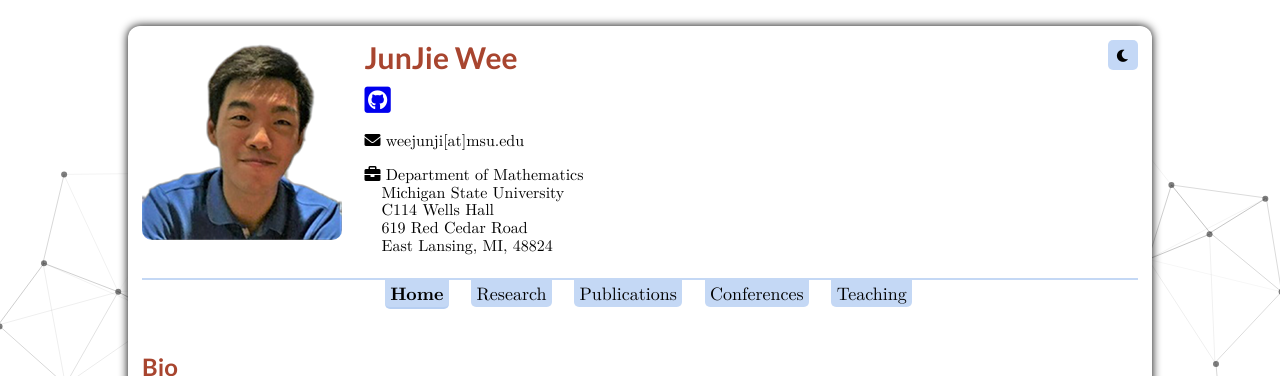
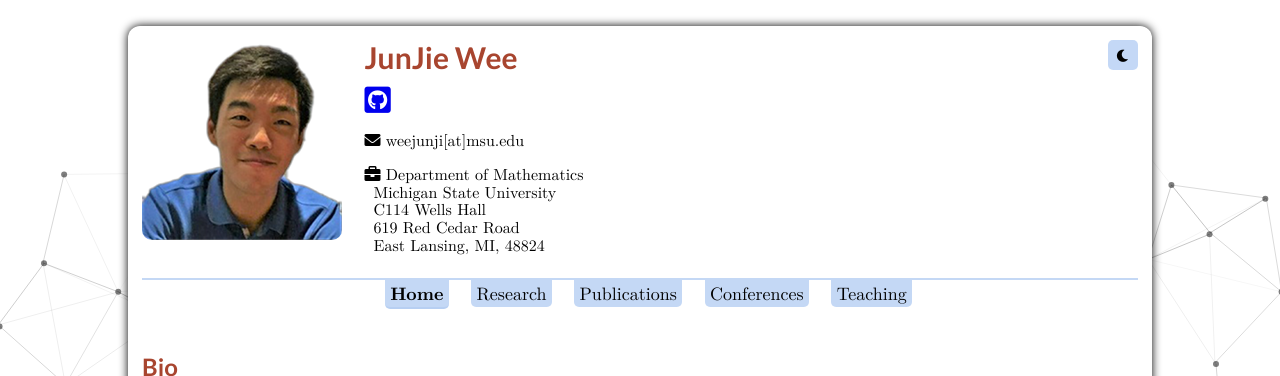
Before and after one commit to junjiewee/junjiewee.github.io, a Jekyll site: the page built from index.html, in a window 1280 px wide. Shown: the top 376 px of the page. Built offline with Jekyll 4.4.1, drawn with Linux system fonts in a browser that asks for light colours; nearby versions of some CDN libraries; a style sheet for code colours, icons or effects is not loaded.

Commit message:
Fix address-line indentation and tablet-width photo/contact layout
- header.html: margin-left:9 (missing unit) on 4 address lines was
  invalid CSS and silently ignored, falling back to a mismatched
  17px indent instead of the intended smaller one. Fixed to 9px.
- style.css: the side-by-side photo+contact layout only had room down
  to roughly a 500px-wide card, but stacked to the mobile layout only
  at 540px - a gap verified by measurement to start wrapping/misaligning
  around a 580px viewport. Added a 541-700px tier that shrinks the
  photo to 130px (from 200px) to keep the side-by-side layout usable
  further down, before falling back to the existing stacked layout
  at 540px.

```diff
--- a/_includes/header.html
+++ b/_includes/header.html
@@ -23,13 +23,13 @@
                                 <ul>
                                 <li style="font-size: 16px;margin-left:0;list-style-type: none;">
                                   <i class="fas fa-briefcase"></i> Department of Mathematics</li>
-                                  <li style="font-size: 16px;margin-left:9;list-style-type: none;">
+                                  <li style="font-size: 16px;margin-left:9px;list-style-type: none;">
                                     Michigan State University</li>
-                                    <li style="font-size: 16px;margin-left:9;list-style-type: none;">
+                                    <li style="font-size: 16px;margin-left:9px;list-style-type: none;">
                                       C114 Wells Hall</li>
-                                    <li style="font-size: 16px;margin-left:9;list-style-type: none;">
+                                    <li style="font-size: 16px;margin-left:9px;list-style-type: none;">
                                       619 Red Cedar Road</li>
-                                      <li style="font-size: 16px;margin-left:9;list-style-type: none;">
+                                      <li style="font-size: 16px;margin-left:9px;list-style-type: none;">
                                         East Lansing, MI, 48824</li>
                                 </ul>
                             </td>
--- a/css/style.css
+++ b/css/style.css
@@ -203,6 +203,21 @@
 
 @media(min-width:768px){
   .tight {display:none;}
+}
+
+/* The photo/contact-info block goes side-by-side (floated 200px photo +
+   text wrapping beside it) above 540px, but that only has room to breathe
+   down to roughly a 500px-wide card - measured actual wrapping starting
+   around a 580px viewport (464px card), well before the 540px point where
+   it switches to the fully-stacked mobile layout below. Rather than jump
+   straight to stacked/centered for this whole tablet range, shrink the
+   photo so the side-by-side layout keeps working with more room for text. */
+@media screen and (max-width: 700px) and (min-width: 541px) {
+  .container #profpicdiv{
+    width: 130px;
+    height: 130px;
+    background-size: cover;
+  }
 }
 
 @media screen and (max-width: 540px) {
```
